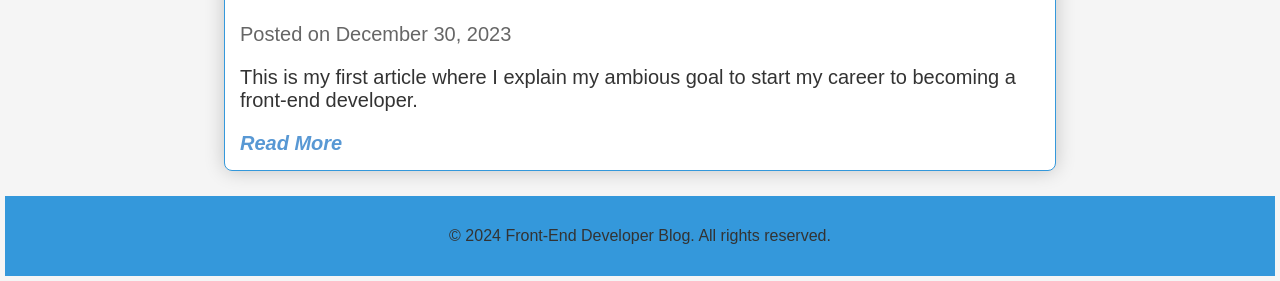
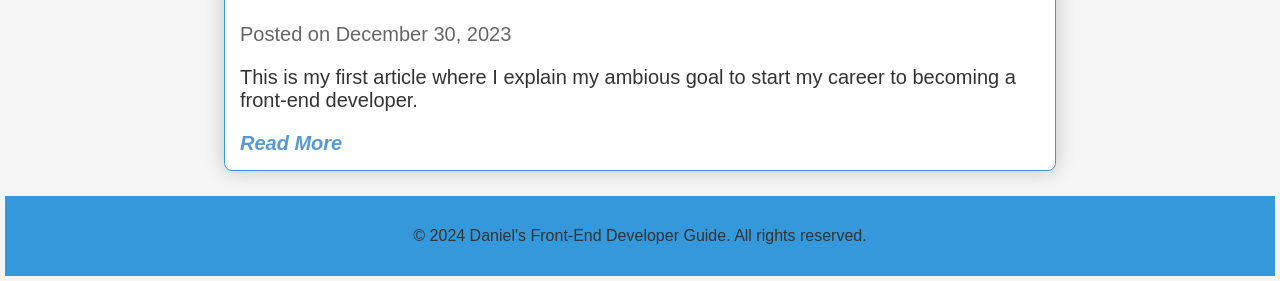
Before and after one commit to DanielBays/Front-End_Learning, a plain HTML site: page blog/index.html in a window 1280 px wide. Shown: the part 523-804 px from the top of the page. Drawn offline with Linux system fonts and the light colour scheme.

Commit message:
Update index.html

```diff
--- a/blog/index.html
+++ b/blog/index.html
@@ -47,7 +47,7 @@
     </section>
 
     <footer>
-        <p>&copy; 2024 Front-End Developer Blog. All rights reserved.</p>
+        <p>&copy; 2024 Daniel's Front-End Developer Guide. All rights reserved.</p>
     </footer>
 
 </body>
```
